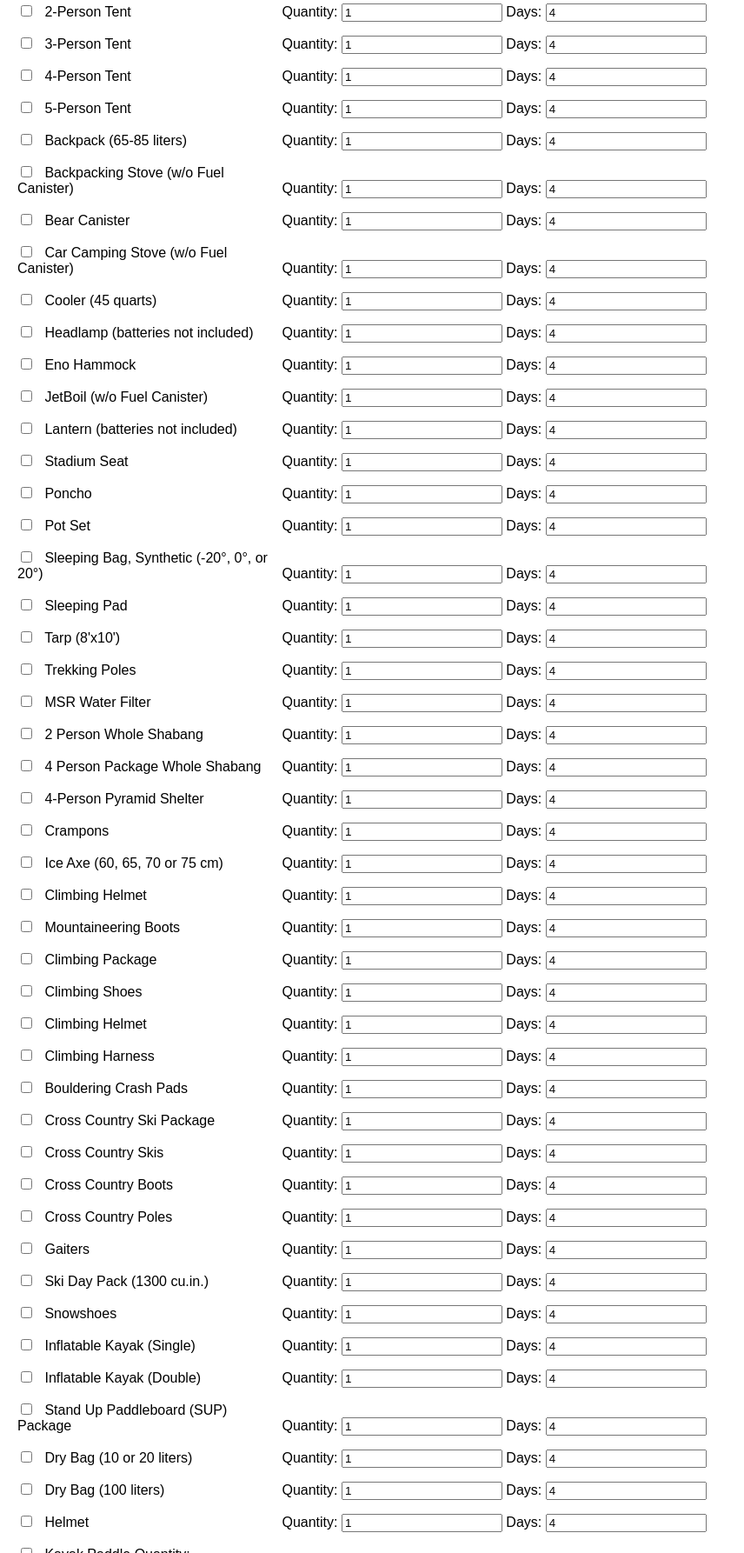
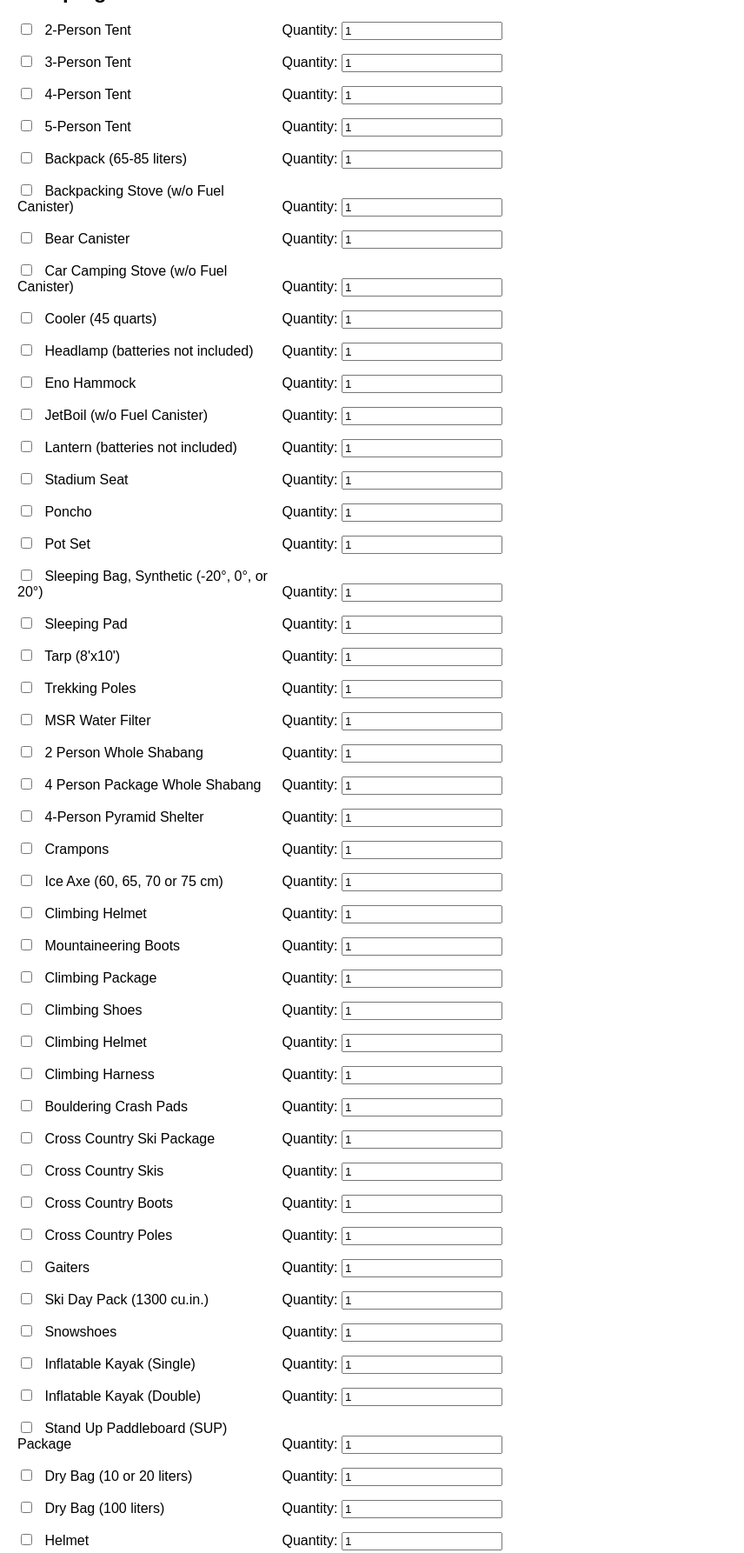
Before and after one commit to bgrpalma/OAequipment-calculator, a plain HTML site: page index.html in a window 1280 px wide. Shown: the part 199-1985 px from the top of the page at 87% size, without its empty margins (0-856 px from the left). Drawn offline with Linux system fonts and the light colour scheme.

Commit message:
Update index.html

```diff
--- a/index.html
+++ b/index.html
@@ -38,6 +38,10 @@
         </label>
     </div>
 
+    <div>
+        Rental Days: <input type="number" id="days" value="4" min="4">
+    </div>
+
     <!-- Camping Equipment -->
     <h2>Camping</h2>
     <div class="item">
@@ -45,7 +49,7 @@
             <input type="checkbox" class="item-checkbox" data-a-price="20" data-b-price="35"> 2-Person Tent
         </label>
         Quantity: <input type="number" class="quantity" value="1" min="1">
-        Days: <input type="number" class="days" value="4" min="4">
+
     </div>
 
     <div class="item">
@@ -53,7 +57,7 @@
             <input type="checkbox" class="item-checkbox" data-a-price="22" data-b-price="37"> 3-Person Tent
         </label>
         Quantity: <input type="number" class="quantity" value="1" min="1">
-        Days: <input type="number" class="days" value="4" min="4">
+
     </div>
 
     <div class="item">
@@ -61,7 +65,7 @@
             <input type="checkbox" class="item-checkbox" data-a-price="25" data-b-price="40"> 4-Person Tent
         </label>
         Quantity: <input type="number" class="quantity" value="1" min="1">
-        Days: <input type="number" class="days" value="4" min="4">
+
     </div>
 
     <div class="item">
@@ -69,7 +73,7 @@
             <input type="checkbox" class="item-checkbox" data-a-price="28" data-b-price="43"> 5-Person Tent
         </label>
         Quantity: <input type="number" class="quantity" value="1" min="1">
-        Days: <input type="number" class="days" value="4" min="4">
+
     </div>
 
     <div class="item">
@@ -77,7 +81,7 @@
             <input type="checkbox" class="item-checkbox" data-a-price="15" data-b-price="25"> Backpack (65-85 liters)
         </label>
         Quantity: <input type="number" class="quantity" value="1" min="1">
-        Days: <input type="number" class="days" value="4" min="4">
+
     </div>
 
      <div class="item">
@@ -85,7 +89,7 @@
             <input type="checkbox" class="item-checkbox" data-a-price="7" data-b-price="12"> Backpacking Stove (w/o Fuel Canister)
         </label>
         Quantity: <input type="number" class="quantity" value="1" min="1">
-        Days: <input type="number" class="days" value="4" min="4">
+
     </div>
 
     <div class="item">
@@ -93,7 +97,7 @@
             <input type="checkbox" class="item-checkbox" data-a-price="10" data-b-price="20"> Bear Canister
         </label>
         Quantity: <input type="number" class="quantity" value="1" min="1">
-        Days: <input type="number" class="days" value="4" min="4">
+
     </div>
 
     <div class="item">
@@ -101,7 +105,7 @@
             <input type="checkbox" class="item-checkbox" data-a-price="10" data-b-price="15"> Car Camping Stove (w/o Fuel Canister)
         </label>
         Quantity: <input type="number" class="quantity" value="1" min="1">
-        Days: <input type="number" class="days" value="4" min="4">
+
     </div>
 
     <div class="item">
@@ -109,7 +113,7 @@
             <input type="checkbox" class="item-checkbox" data-a-price="14" data-b-price="20"> Cooler (45 quarts)
         </label>
         Quantity: <input type="number" class="quantity" value="1" min="1">
-        Days: <input type="number" class="days" value="4" min="4">
+
     </div>
 
     <div class="item">
@@ -117,7 +121,7 @@
             <input type="checkbox" class="item-checkbox" data-a-price="5" data-b-price="7"> Headlamp (batteries not included)
         </label>
         Quantity: <input type="number" class="quantity" value="1" min="1">
-        Days: <input type="number" class="days" value="4" min="4">
+
     </div>
 
       <div class="item">
@@ -125,7 +129,7 @@
             <input type="checkbox" class="item-checkbox" data-a-price="20" data-b-price="35"> Eno Hammock
         </label>
         Quantity: <input type="number" class="quantity" value="1" min="1">
-        Days: <input type="number" class="days" value="4" min="4">
+
     </div>
 
     <div class="item">
@@ -133,7 +137,7 @@
             <input type="checkbox" class="item-checkbox" data-a-price="22" data-b-price="37"> JetBoil (w/o Fuel Canister)
         </label>
         Quantity: <input type="number" class="quantity" value="1" min="1">
-        Days: <input type="number" class="days" value="4" min="4">
+
     </div>
 
     <div class="item">
@@ -141,7 +145,7 @@
             <input type="checkbox" class="item-checkbox" data-a-price="25" data-b-price="40"> Lantern (batteries not included)
         </label>
         Quantity: <input type="number" class="quantity" value="1" min="1">
-        Days: <input type="number" class="days" value="4" min="4">
+
     </div>
 
     <div class="item">
@@ -149,7 +153,7 @@
             <input type="checkbox" class="item-checkbox" data-a-price="28" data-b-price="43"> Stadium Seat
         </label>
         Quantity: <input type="number" class="quantity" value="1" min="1">
-        Days: <input type="number" class="days" value="4" min="4">
+
     </div>
 
     <div class="item">
@@ -157,7 +161,7 @@
             <input type="checkbox" class="item-checkbox" data-a-price="15" data-b-price="25"> Poncho
         </label>
         Quantity: <input type="number" class="quantity" value="1" min="1">
-        Days: <input type="number" class="days" value="4" min="4">
+
     </div>
 
      <div class="item">
@@ -165,7 +169,7 @@
             <input type="checkbox" class="item-checkbox" data-a-price="7" data-b-price="12"> Pot Set
         </label>
         Quantity: <input type="number" class="quantity" value="1" min="1">
-        Days: <input type="number" class="days" value="4" min="4">
+
     </div>
 
     <div class="item">
@@ -173,7 +177,7 @@
             <input type="checkbox" class="item-checkbox" data-a-price="10" data-b-price="20"> Sleeping Bag, Synthetic (-20°, 0°, or 20°)
         </label>
         Quantity: <input type="number" class="quantity" value="1" min="1">
-        Days: <input type="number" class="days" value="4" min="4">
+
     </div>
 
     <div class="item">
@@ -181,7 +185,7 @@
             <input type="checkbox" class="item-checkbox" data-a-price="10" data-b-price="15"> Sleeping Pad
         </label>
         Quantity: <input type="number" class="quantity" value="1" min="1">
-        Days: <input type="number" class="days" value="4" min="4">
+
     </div>
 
     <div class="item">
@@ -189,7 +193,7 @@
             <input type="checkbox" class="item-checkbox" data-a-price="14" data-b-price="20"> Tarp (8'x10')
         </label>
         Quantity: <input type="number" class="quantity" value="1" min="1">
-        Days: <input type="number" class="days" value="4" min="4">
+
     </div>
 
     <div class="item">
@@ -197,7 +201,7 @@
             <input type="checkbox" class="item-checkbox" data-a-price="5" data-b-price="7"> Trekking Poles
         </label>
         Quantity: <input type="number" class="quantity" value="1" min="1">
-        Days: <input type="number" class="days" value="4" min="4">
+
     </div>
 
       <div class="item">
@@ -205,7 +209,7 @@
             <input type="checkbox" class="item-checkbox" data-a-price="10" data-b-price="15"> MSR Water Filter
         </label>
         Quantity: <input type="number" class="quantity" value="1" min="1">
-        Days: <input type="number" class="days" value="4" min="4">
+
     </div>
 
     <div class="item">
@@ -213,7 +217,7 @@
             <input type="checkbox" class="item-checkbox" data-a-price="111" data-b-price="170"> 2 Person Whole Shabang
         </label>
         Quantity: <input type="number" class="quantity" value="1" min="1">
-        Days: <input type="number" class="days" value="4" min="4">
+
     </div>
 
     <div class="item">
@@ -221,7 +225,7 @@
             <input type="checkbox" class="item-checkbox" data-a-price="166" data-b-price="255"> 4 Person Package Whole Shabang
         </label>
         Quantity: <input type="number" class="quantity" value="1" min="1">
-        Days: <input type="number" class="days" value="4" min="4">
+
     </div>
 
     <div class="item">
@@ -229,7 +233,7 @@
             <input type="checkbox" class="item-checkbox" data-a-price="20" data-b-price="35"> 4-Person Pyramid Shelter
         </label>
         Quantity: <input type="number" class="quantity" value="1" min="1">
-        Days: <input type="number" class="days" value="4" min="4">
+
     </div>
 
     <div class="item">
@@ -237,7 +241,7 @@
             <input type="checkbox" class="item-checkbox" data-a-price="10" data-b-price="15"> Crampons
         </label>
         Quantity: <input type="number" class="quantity" value="1" min="1">
-        Days: <input type="number" class="days" value="4" min="4">
+
     </div>
 
      <div class="item">
@@ -245,7 +249,7 @@
             <input type="checkbox" class="item-checkbox" data-a-price="12" data-b-price="17"> Ice Axe (60, 65, 70 or 75 cm)
         </label>
         Quantity: <input type="number" class="quantity" value="1" min="1">
-        Days: <input type="number" class="days" value="4" min="4">
+
     </div>
 
     <div class="item">
@@ -253,7 +257,7 @@
             <input type="checkbox" class="item-checkbox" data-a-price="7" data-b-price="10"> Climbing Helmet
         </label>
         Quantity: <input type="number" class="quantity" value="1" min="1">
-        Days: <input type="number" class="days" value="4" min="4">
+
     </div>
 
     <div class="item">
@@ -261,7 +265,7 @@
             <input type="checkbox" class="item-checkbox" data-a-price="17" data-b-price="25"> Mountaineering Boots
         </label>
         Quantity: <input type="number" class="quantity" value="1" min="1">
-        Days: <input type="number" class="days" value="4" min="4">
+
     </div>
 
     <div class="item">
@@ -269,7 +273,7 @@
             <input type="checkbox" class="item-checkbox" data-a-price="24" data-b-price="34"> Climbing Package
         </label>
         Quantity: <input type="number" class="quantity" value="1" min="1">
-        Days: <input type="number" class="days" value="4" min="4">
+
     </div>
 
     <div class="item">
@@ -277,7 +281,7 @@
             <input type="checkbox" class="item-checkbox" data-a-price="8" data-b-price="12"> Climbing Shoes
         </label>
         Quantity: <input type="number" class="quantity" value="1" min="1">
-        Days: <input type="number" class="days" value="4" min="4">
+
     </div>
 
       <div class="item">
@@ -285,7 +289,7 @@
             <input type="checkbox" class="item-checkbox" data-a-price="8" data-b-price="10"> Climbing Helmet
         </label>
         Quantity: <input type="number" class="quantity" value="1" min="1">
-        Days: <input type="number" class="days" value="4" min="4">
+
     </div>
 
     <div class="item">
@@ -293,7 +297,7 @@
             <input type="checkbox" class="item-checkbox" data-a-price="8" data-b-price="12"> Climbing Harness
         </label>
         Quantity: <input type="number" class="quantity" value="1" min="1">
-        Days: <input type="number" class="days" value="4" min="4">
+
     </div>
 
     <div class="item">
@@ -301,7 +305,7 @@
             <input type="checkbox" class="item-checkbox" data-a-price="20" data-b-price="35"> Bouldering Crash Pads
         </label>
         Quantity: <input type="number" class="quantity" value="1" min="1">
-        Days: <input type="number" class="days" value="4" min="4">
+
     </div>
 
     <div class="item">
@@ -309,7 +313,7 @@
             <input type="checkbox" class="item-checkbox" data-a-price="35" data-b-price="50"> Cross Country Ski Package
         </label>
         Quantity: <input type="number" class="quantity" value="1" min="1">
-        Days: <input type="number" class="days" value="4" min="4">
+
     </div>
 
     <div class="item">
@@ -317,7 +321,7 @@
             <input type="checkbox" class="item-checkbox" data-a-price="20" data-b-price="30"> Cross Country Skis
         </label>
         Quantity: <input type="number" class="quantity" value="1" min="1">
-        Days: <input type="number" class="days" value="4" min="4">
+
     </div>
 
      <div class="item">
@@ -325,7 +329,7 @@
             <input type="checkbox" class="item-checkbox" data-a-price="10" data-b-price="15"> Cross Country Boots
         </label>
         Quantity: <input type="number" class="quantity" value="1" min="1">
-        Days: <input type="number" class="days" value="4" min="4">
+
     </div>
 
     <div class="item">
@@ -333,7 +337,7 @@
             <input type="checkbox" class="item-checkbox" data-a-price="5" data-b-price="5"> Cross Country Poles
         </label>
         Quantity: <input type="number" class="quantity" value="1" min="1">
-        Days: <input type="number" class="days" value="4" min="4">
+
     </div>
 
     <div class="item">
@@ -341,7 +345,7 @@
             <input type="checkbox" class="item-checkbox" data-a-price="3" data-b-price="6"> Gaiters
         </label>
         Quantity: <input type="number" class="quantity" value="1" min="1">
-        Days: <input type="number" class="days" value="4" min="4">
+
     </div>
 
     <div class="item">
@@ -349,7 +353,7 @@
             <input type="checkbox" class="item-checkbox" data-a-price="10" data-b-price="20"> Ski Day Pack (1300 cu.in.)
         </label>
         Quantity: <input type="number" class="quantity" value="1" min="1">
-        Days: <input type="number" class="days" value="4" min="4">
+
     </div>
 
     <div class="item">
@@ -357,7 +361,7 @@
             <input type="checkbox" class="item-checkbox" data-a-price="20" data-b-price="27"> Snowshoes
         </label>
         Quantity: <input type="number" class="quantity" value="1" min="1">
-        Days: <input type="number" class="days" value="4" min="4">
+
     </div>
 
         <div class="item">
@@ -365,7 +369,7 @@
             <input type="checkbox" class="item-checkbox" data-a-price="35" data-b-price="50"> Inflatable Kayak (Single)
         </label>
         Quantity: <input type="number" class="quantity" value="1" min="1">
-        Days: <input type="number" class="days" value="4" min="4">
+
     </div>
 
     <div class="item">
@@ -373,7 +377,7 @@
             <input type="checkbox" class="item-checkbox" data-a-price="50" data-b-price="65"> Inflatable Kayak (Double)
         </label>
         Quantity: <input type="number" class="quantity" value="1" min="1">
-        Days: <input type="number" class="days" value="4" min="4">
+
     </div>
 
     <div class="item">
@@ -381,7 +385,7 @@
             <input type="checkbox" class="item-checkbox" data-a-price="35" data-b-price="50"> Stand Up Paddleboard (SUP) Package
         </label>
         Quantity: <input type="number" class="quantity" value="1" min="1">
-        Days: <input type="number" class="days" value="4" min="4">
+
     </div>
 
     <div class="item">
@@ -389,7 +393,7 @@
             <input type="checkbox" class="item-checkbox" data-a-price="5" data-b-price="10"> Dry Bag (10 or 20 liters)
         </label>
         Quantity: <input type="number" class="quantity" value="1" min="1">
-        Days: <input type="number" class="days" value="4" min="4">
+
     </div>
 
     <div class="item">
@@ -397,7 +401,7 @@
             <input type="checkbox" class="item-checkbox" data-a-price="10" data-b-price="15"> Dry Bag (100 liters)
         </label>
         Quantity: <input type="number" class="quantity" value="1" min="1">
-        Days: <input type="number" class="days" value="4" min="4">
+
     </div>
 
      <div class="item">
@@ -405,14 +409,14 @@
             <input type="checkbox" class="item-checkbox" data-a-price="8" data-b-price="10"> Helmet
         </label>
         Quantity: <input type="number" class="quantity" value="1" min="1">
-        Days: <input type="number" class="days" value="4" min="4">
+
     </div>
 
     <div class="item">
         <label>
             <input type="checkbox" class="item-checkbox" data-a-price="10" data-b-price="15"> Kayak Paddle
         Quantity: <input type="number" class="quantity" value="1" min="1">
-        Days: <input type="number" class="days" value="4" min="4">
+
     </div>
 
     <div class="item">
@@ -420,7 +424,7 @@
             <input type="checkbox" class="item-checkbox" data-a-price="15" data-b-price="20"> Paco Pad
         </label>
         Quantity: <input type="number" class="quantity" value="1" min="1">
-        Days: <input type="number" class="days" value="4" min="4">
+
     </div>
 
     <div class="item">
@@ -428,7 +432,7 @@
             <input type="checkbox" class="item-checkbox" data-a-price="5" data-b-price="8"> Paddle (Raft)
         </label>
         Quantity: <input type="number" class="quantity" value="1" min="1">
-        Days: <input type="number" class="days" value="4" min="4">
+
     </div>
 
     <div class="item">
@@ -436,7 +440,7 @@
             <input type="checkbox" class="item-checkbox" data-a-price="10" data-b-price="15"> PFD/ Life Vest (Type III or V)
         </label>
         Quantity: <input type="number" class="quantity" value="1" min="1">
-        Days: <input type="number" class="days" value="4" min="4">
+
     </div>
 
       <div class="item">
@@ -444,7 +448,7 @@
             <input type="checkbox" class="item-checkbox" data-a-price="7" data-b-price="10"> Splash Jacket
         </label>
         Quantity: <input type="number" class="quantity" value="1" min="1">
-        Days: <input type="number" class="days" value="4" min="4">
+
     </div>
 
     <div class="item">
@@ -452,7 +456,7 @@
             <input type="checkbox" class="item-checkbox" data-a-price="15" data-b-price="25"> Wetsuit (3 mm Farmer John)
         </label>
         Quantity: <input type="number" class="quantity" value="1" min="1">
-        Days: <input type="number" class="days" value="4" min="4">
+
     </div>
 
     <div class="item">
@@ -460,7 +464,7 @@
             <input type="checkbox" class="item-checkbox" data-a-price="7" data-b-price="10"> Wetsuit Booties
         </label>
         Quantity: <input type="number" class="quantity" value="1" min="1">
-        Days: <input type="number" class="days" value="4" min="4">
+
     </div>
 
     <!-- ... Continue adding similar blocks for all items ... -->
```
